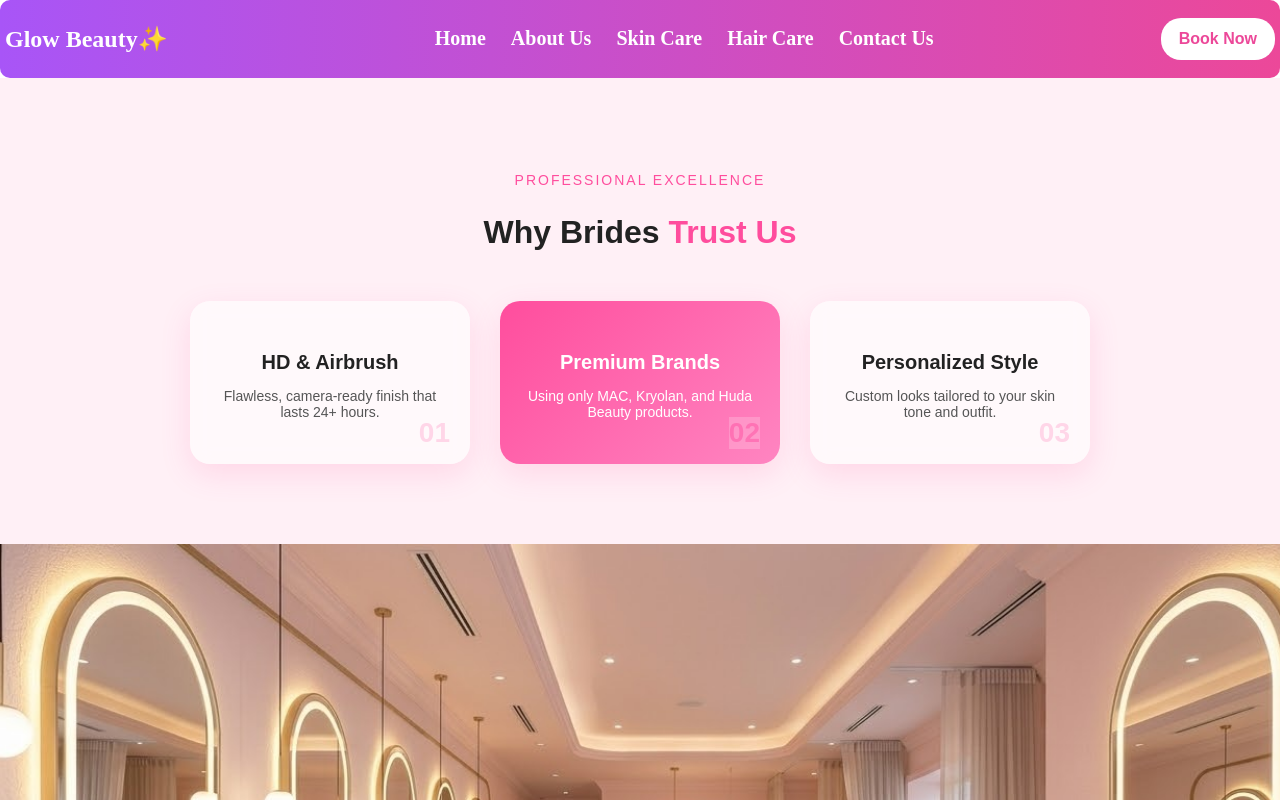
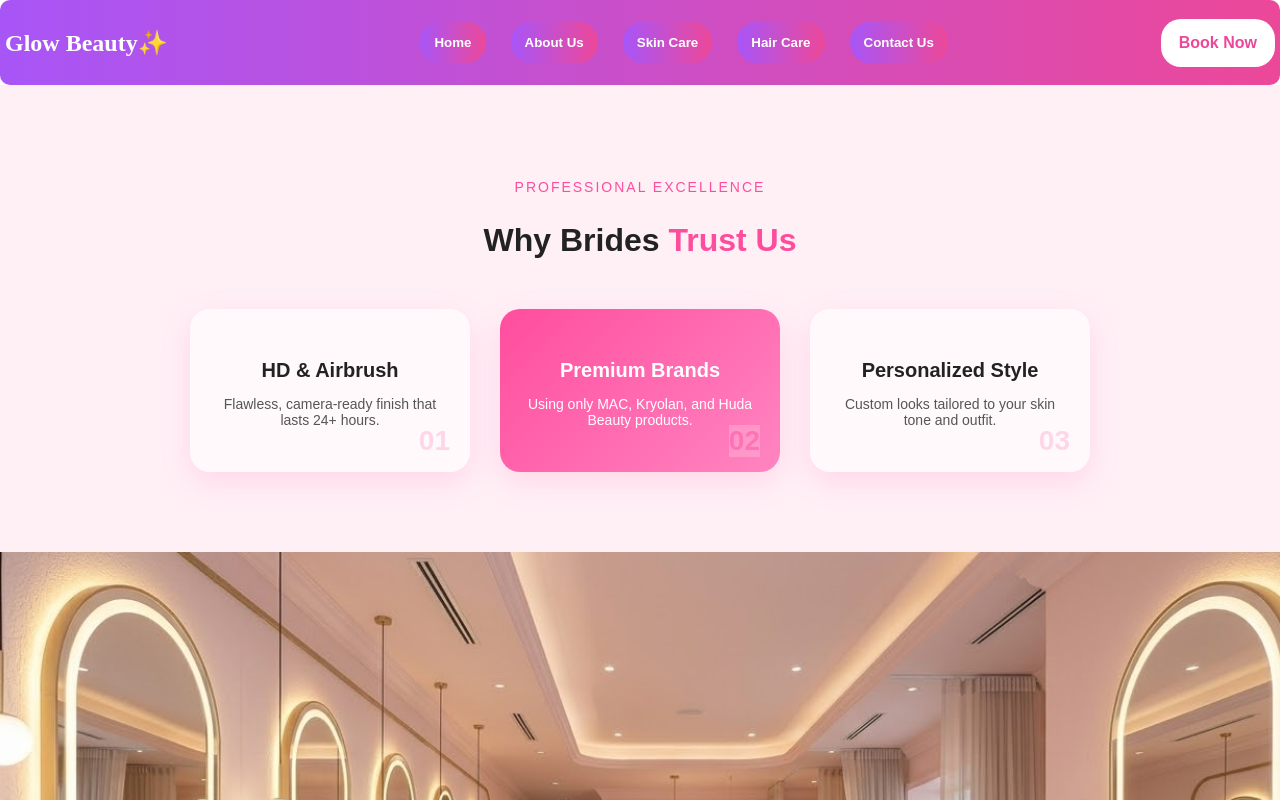
Before and after one commit to v-jany/Parlour, a React (Vite) app: page / in a window 1280 px wide. Shown: the top 800 px of the page. Built offline with nearby package versions, Linux system fonts and the light colour scheme.

Commit message:
update code

```diff
--- a/src/Footer/index.module.scss
+++ b/src/Footer/index.module.scss
@@ -173,17 +173,19 @@ $border-color: rgba(201, 75, 255, 0.1);
   }
 }
 
+
 @media (max-width: 1200px) {
   .ftSection {
     padding: 80px 8% 40px;
-  }
 
     .ftContainer {
       gap: 40px;
     }
   }
+}
 
 @media (max-width: 992px) {
+  .ftSection {
     .ftContainer {
       grid-template-columns: 1fr 1fr;
       gap: 30px;
@@ -192,31 +194,39 @@ $border-color: rgba(201, 75, 255, 0.1);
     .ftBrand {
       grid-column: span 2;
       text-align: center;
-  }
 
       .ftSocials {
         justify-content: center;
       }
     }
+  }
+}
 
 @media (max-width: 768px) {
+  .ftSection {
     .ftContainer {
       grid-template-columns: 1fr;
       text-align: center;
     }
 
-  .ftBrand p {
+    .ftBrand {
+      p {
         margin: 0 auto 20px;
       }
+    }
 
-  .ftLinks h3::after,
-  .ftContact h3::after {
+    .ftLinks,
+    .ftContact {
+      h3::after {
         left: 50%;
         transform: translateX(-50%);
       }
+    }
 
-  .ftContact p {
+    .ftContact {
+      p {
         justify-content: center;
+      }
     }
 
     .ftBottom {
@@ -225,22 +235,32 @@ $border-color: rgba(201, 75, 255, 0.1);
       gap: 10px;
     }
   }
+}
 
 @media (max-width: 480px) {
   .ftSection {
     padding: 50px 15px;
-  }
 
+    .ftBrand {
       .ftLogo {
         font-size: 1.6rem;
       }
+    }
 
-  .ftLinks h3 {
+    .ftLinks {
+      h3 {
         font-size: 1rem;
       }
 
-  .ftLinks ul li a,
-  .ftContact p {
+      ul li a {
         font-size: 0.85rem;
       }
     }
+
+    .ftContact {
+      p {
+        font-size: 0.85rem;
+      }
+    }
+  }
+}
--- a/src/Navbar/index.module.scss
+++ b/src/Navbar/index.module.scss
@@ -6,6 +6,7 @@
 
   padding: 5px;
   background: linear-gradient(90deg, #a855f7, #ec4899);
+  // background: white;
   color: white;
   position: sticky;
   top: 0;
@@ -37,13 +38,13 @@
     color: white;
     text-decoration: none;
     font-weight: bold;
-    font-size: 20px;
+    font-size: 25px;
     cursor: pointer;
   }
 }
 
 .actions button {
-  padding: 12px 18px;
+  padding: 15px 18px;
   border: none;
   background: white;
   color: #ec4899;
@@ -102,6 +103,7 @@
     right: 10px;
 
     background: linear-gradient(135deg, #a855f7, #ec4899);
+    // background: white;
     border-radius: 12px;
 
     padding: 20px;
--- a/src/Navbar/index.tsx
+++ b/src/Navbar/index.tsx
@@ -1,50 +1,152 @@
+
+
+// import React, { useState } from "react";
+// import { useNavigate } from "react-router-dom";
+// import styles from "./index.module.scss";
+
+// const Navbar: React.FC = () => {
+//   const [open, setOpen] = useState(false);
+//   const navigate = useNavigate();
+
+//   const goTo = (path: string) => {
+//     navigate(path);
+//     setOpen(false);
+//   };
+
+//   return (
+//     <nav className={styles.navbar}>
+
+//       <div className={styles.logo}>
+//         <h2>Glow Beauty✨</h2>
+//       </div>
+
+//       <ul className={`${styles.menu} ${open ? styles.active : ""}`}>
+//         <li><a onClick={() => goTo("/Beauty")}>Home</a></li>
+//         <li><a onClick={() => goTo("/Glow")}>About Us</a></li>
+//         <li><a onClick={() => goTo("/skincare")}>Skin Care</a></li>
+//         <li><a onClick={() => goTo("/haircare")}>Hair Care</a></li>
+//         <li><a onClick={() => goTo("/Booking")}>Contact Us</a></li>
+//       </ul>
+
+
+//       <div
+//         className={styles.hamburger}
+//         onClick={() => setOpen(!open)}
+//       >
+//         {open ? "✖" : "☰"}
+//       </div>
+
+
+//       <div className={styles.actions}>
+//         <button onClick={() => navigate("/Booknow")}>
+//           Book Now
+//         </button>
+//       </div>
+
+//     </nav>
+//   );
+// };
+
+// export default Navbar;
 
 
 
 
-import React, { useState } from "react";
-import { useNavigate } from "react-router-dom";
+
+
+
+import React, { useEffect, useState } from "react";
+import { useLocation, useNavigate } from "react-router-dom";
 import styles from "./index.module.scss";
+
+type ScrollState = {
+  scrollTo?: string;
+};
 
 const Navbar: React.FC = () => {
   const [open, setOpen] = useState(false);
   const navigate = useNavigate();
+  const location = useLocation();
 
-  const goTo = (path: string) => {
+  const scrollToSection = (id: string) => {
+    const element = document.getElementById(id);
+    if (element) {
+      element.scrollIntoView({
+        behavior: "smooth",
+        block: "start",
+      });
+    }
+  };
+
+  const goToSection = (id: string) => {
+    setOpen(false);
+
+    if (location.pathname !== "/") {
+      navigate("/", { state: { scrollTo: id } });
+      return;
+    }
+
+    scrollToSection(id);
+  };
+
+  const goToPage = (path: string) => {
+    setOpen(false);
     navigate(path);
-    setOpen(false);
   };
+
+  useEffect(() => {
+    const state = location.state as ScrollState | null;
+
+    if (location.pathname === "/" && state?.scrollTo) {
+      const timer = window.setTimeout(() => {
+        scrollToSection(state.scrollTo!);
+      }, 100);
+
+      return () => window.clearTimeout(timer);
+    }
+  }, [location]);
 
   return (
     <nav className={styles.navbar}>
-
       <div className={styles.logo}>
         <h2>Glow Beauty✨</h2>
       </div>
 
       <ul className={`${styles.menu} ${open ? styles.active : ""}`}>
-        <li><a onClick={() => goTo("/Beauty")}>Home</a></li>
-        <li><a onClick={() => goTo("/Glow")}>About Us</a></li>
-        <li><a onClick={() => goTo("/skincare")}>Skin Care</a></li>
-        <li><a onClick={() => goTo("/haircare")}>Hair Care</a></li>
-        <li><a onClick={() => goTo("/Booking")}>Contact Us</a></li>
+        <li>
+          <button type="button" onClick={() => goToSection("home")}>
+            Home
+          </button>
+        </li>
+        <li>
+          <button type="button" onClick={() => goToSection("about")}>
+            About Us
+          </button>
+        </li>
+        <li>
+          <button type="button" onClick={() => goToSection("skincare")}>
+            Skin Care
+          </button>
+        </li>
+        <li>
+          <button type="button" onClick={() => goToSection("haircare")}>
+            Hair Care
+          </button>
+        </li>
+        <li>
+          <button type="button" onClick={() => goToSection("contact")}>
+            Contact Us
+          </button>
+        </li>
       </ul>
 
-
-      <div
-        className={styles.hamburger}
-        onClick={() => setOpen(!open)}
-      >
+      <div className={styles.hamburger} onClick={() => setOpen(!open)}>
         {open ? "✖" : "☰"}
       </div>
 
-
       <div className={styles.actions}>
-        <button onClick={() => navigate("/Booknow")}>
-          Book Now
-        </button>
+        <button onClick={() => goToPage("/Booknow")}>Book Now</button>
       </div>
-
     </nav>
   );
 };
```
Also changed, not shown: src/App.tsx (+89 -0 lines). Lines whose indentation alone changed are shown as unchanged.
